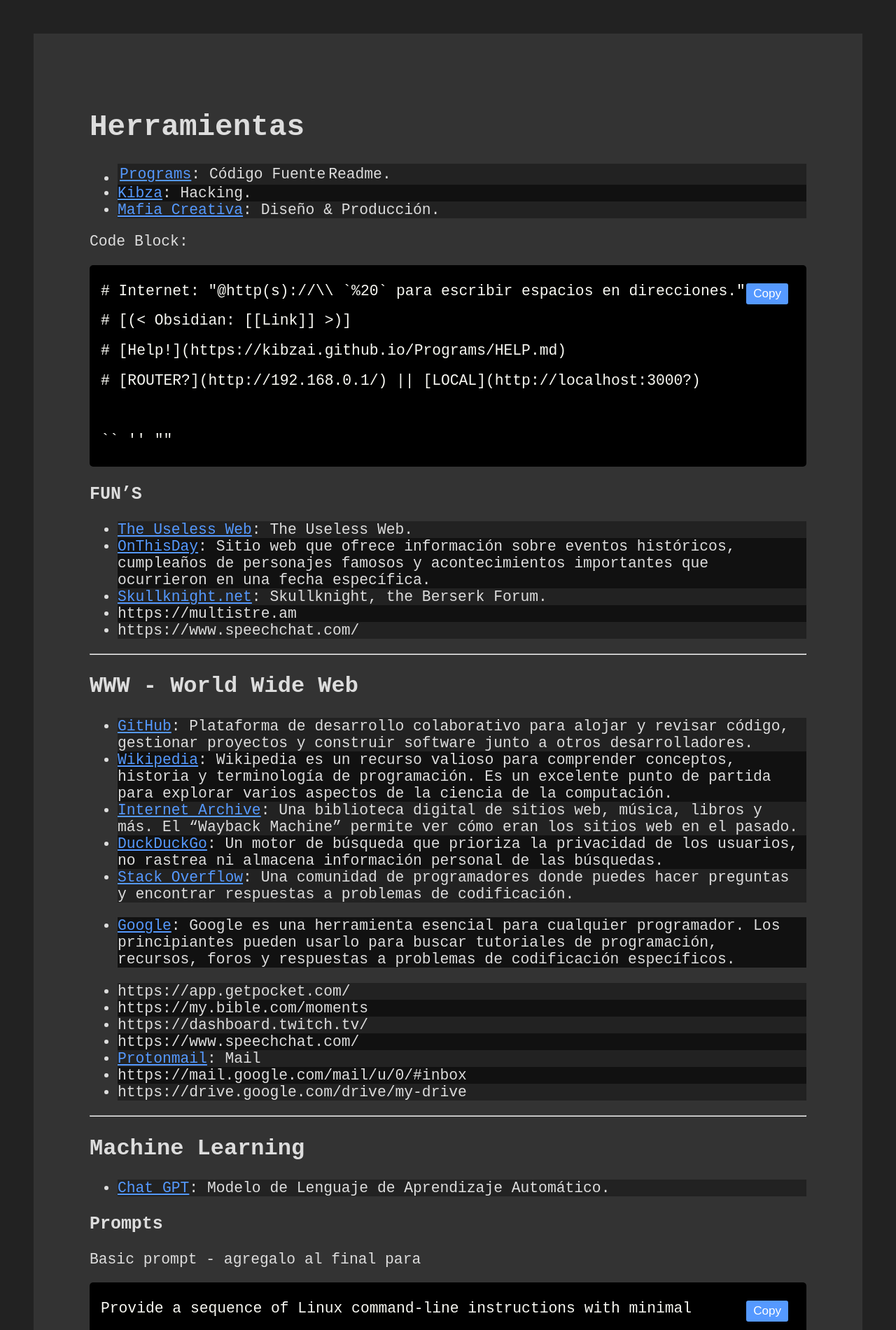
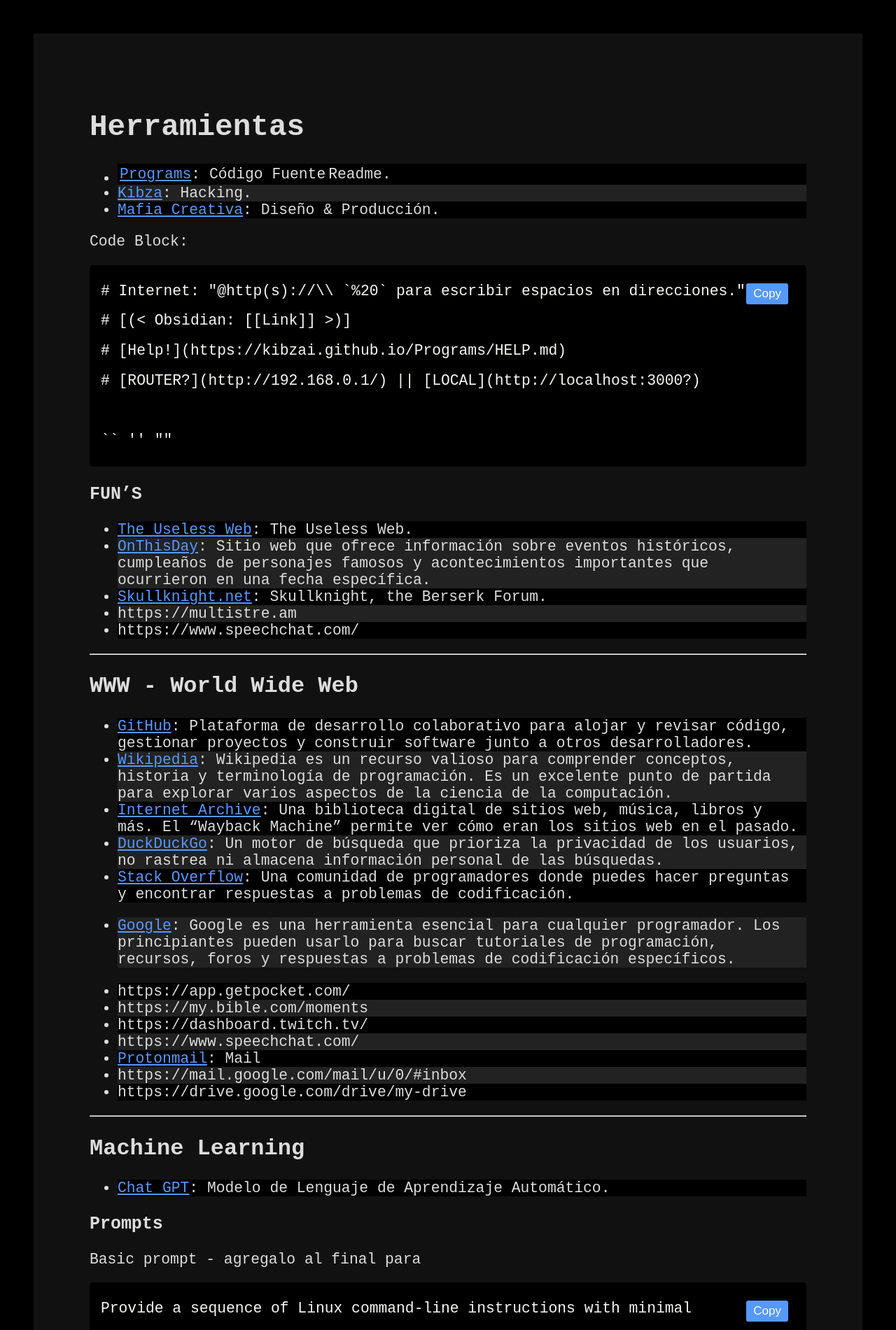
Before and after one commit to Kibzai/Programs, a Jekyll site: the page built from index.md, in a window 1280 px wide. Shown: the top 1901 px of the page at 70% size. Built offline with Jekyll 4.4.1, drawn with Linux system fonts in a browser that asks for light colours.

Commit message:
Update style.css

```diff
--- a/assets/css/style.css
+++ b/assets/css/style.css
@@ -2,7 +2,7 @@
 
 /* Base Dark Mode Styles */
 body.dark-mode {
-    background-color: #222;
+    background-color: #000;
     font-family: 'Courier New', Courier, monospace;
     color: #ddd;
     margin: 3rem;
@@ -14,12 +14,12 @@
 }
 
 body.dark-mode .content {
-    background-color: #333;
+    background-color: #111;
     padding: 5rem;
 }
 
-li { background: #111; }
-li:nth-child(odd) { background: #222; }
+li { background: #222; }
+li:nth-child(odd) { background: #000; }
 
 /* Code Block Styling with Wrap */
 body.dark-mode pre{
```
